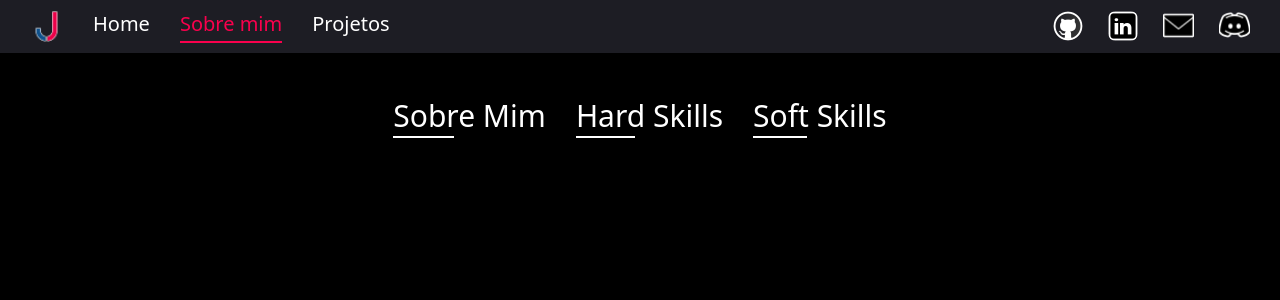
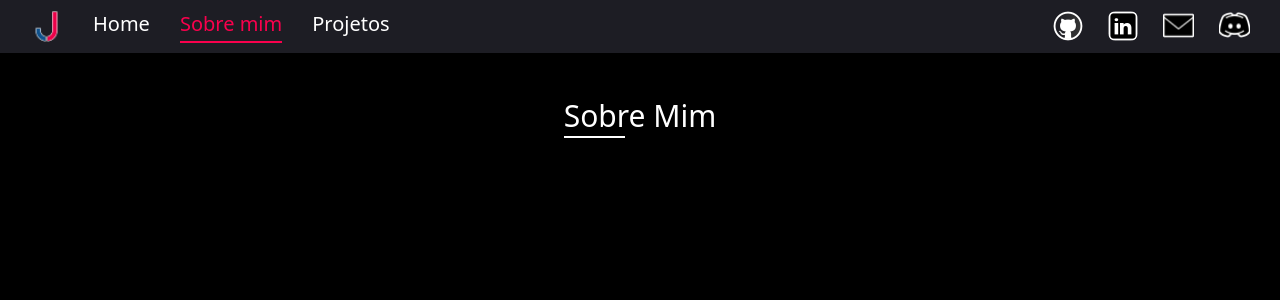
Before and after one commit to Jonatas-Dallo/Portfolio, a React (Create React App) app: page /sobre in a window 1280 px wide. Shown: the top 300 px of the page. Built offline with nearby package versions, Linux system fonts and the light colour scheme.

Commit message:
Alteração no portfolio

```diff
--- a/src/pages/sobreMim/index.tsx
+++ b/src/pages/sobreMim/index.tsx
@@ -68,14 +68,8 @@ export default function SobreMim() {
                     <div className="row">
                         <ContainerBotoes>
                             <Botoes>
-                                <Botao active={activeButton === 'Sobre Mim'} clicked={clickedButton === 'Sobre Mim'} onClick={() => handleButtonClick('Sobre Mim')}>
+                                <Botao active={activeButton === 'Sobre Mim'} clicked={clickedButton === 'Sobre Mim'} onClick={() => handleButtonClick('Informações')}>
                                     Sobre Mim
-                                </Botao>
-                                <Botao active={activeButton === 'Hard Skills'} clicked={clickedButton === 'Hard Skills'} onClick={() => handleButtonClick('Hard Skills')}>
-                                    Hard Skills
-                                </Botao>
-                                <Botao active={activeButton === 'Soft Skills'} clicked={clickedButton === 'Soft Skills'} onClick={() => handleButtonClick('Soft Skills')}>
-                                    Soft Skills
                                 </Botao>
                             </Botoes>
                         </ContainerBotoes>
```
